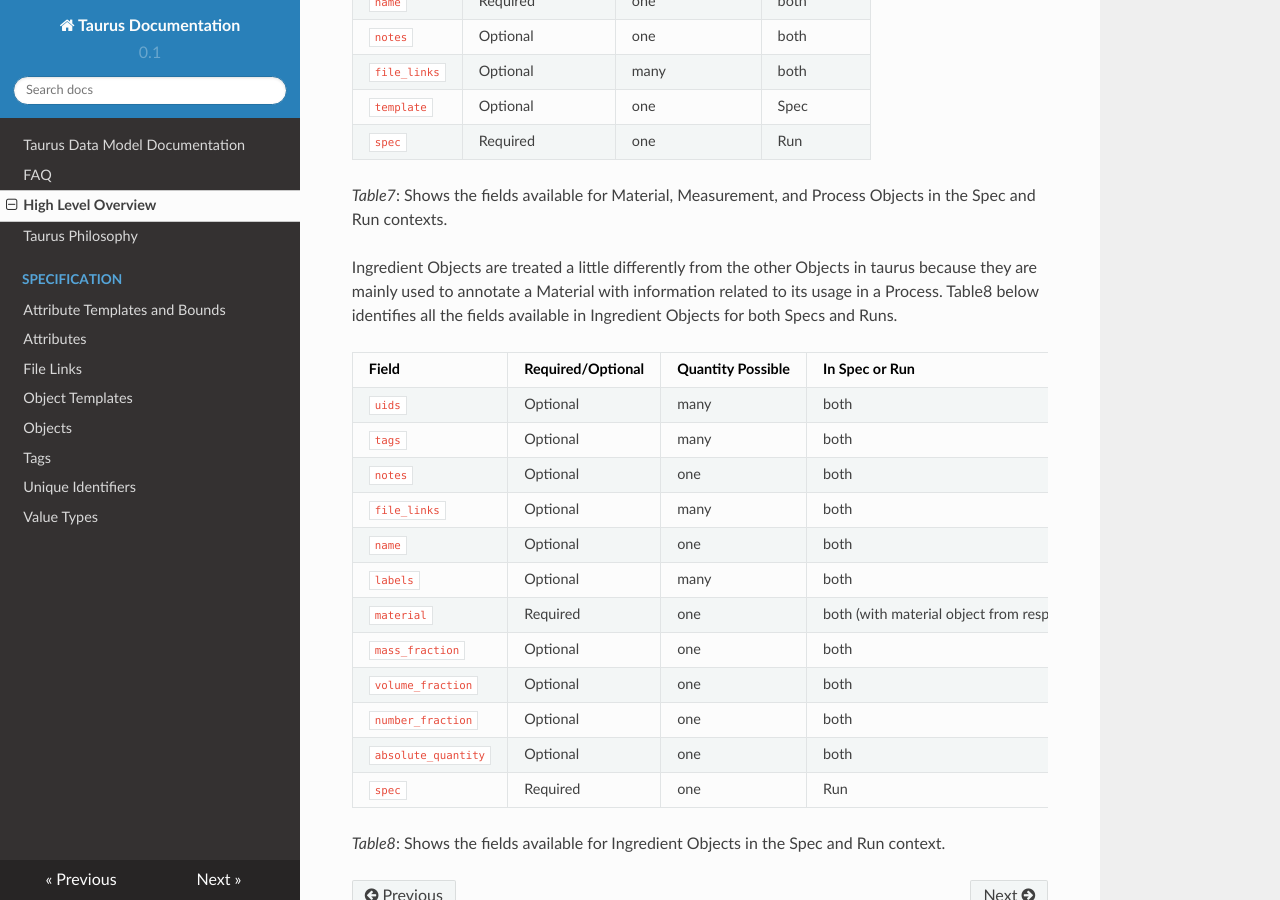
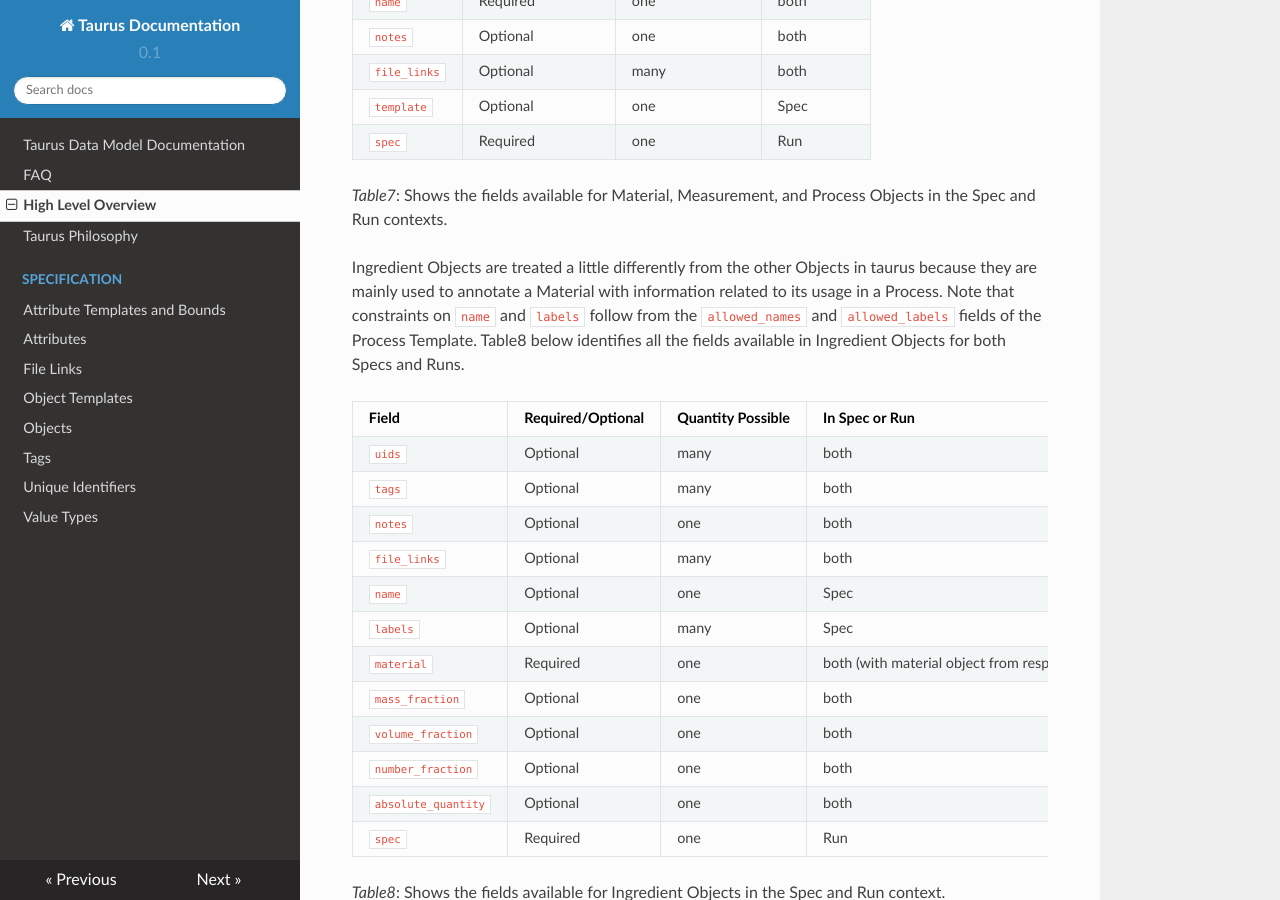
Before and after one commit to CitrineInformatics/gemd-docs, an MkDocs documentation site: the page built from docs/high-level-overview.md, in a window 1280 px wide and 900 px high, scrolled down 5927 px. Built offline with MkDocs 1.6.1, drawn with Linux system fonts in a browser that asks for light colours; nearby versions of some CDN libraries.

Commit message:
Update to reflect PLA-1678

```diff
--- a/docs/high-level-overview.md
+++ b/docs/high-level-overview.md
@@ -201,6 +201,7 @@ Field | Required/Optional | Quantity Possible | Spec or Run
 *Table7*: Shows the fields available for Material, Measurement, and Process Objects in the Spec and Run contexts.
 
 Ingredient Objects are treated a little differently from the other Objects in taurus because they are mainly used to annotate a Material with information related to its usage in a Process.
+Note that constraints on `name` and `labels` follow from the `allowed_names` and `allowed_labels` fields of the Process Template.
 Table8 below identifies all the fields available in Ingredient Objects for both Specs and Runs.
 
 Field | Required/Optional | Quantity Possible | In Spec or Run
@@ -209,8 +210,8 @@ Field | Required/Optional | Quantity Possible | In Spec or Run
 `tags` | Optional | many | both
 `notes` | Optional | one | both
 `file_links` | Optional | many | both
-`name` | Optional | one | both
-`labels` | Optional | many | both
+`name` | Optional | one | Spec
+`labels` | Optional | many | Spec
 `material` | Required | one | both (with material object from respective state)
 `mass_fraction` | Optional | one | both
 `volume_fraction`| Optional | one | both
```
Also changed, not shown: docs/specification/objects.md (+4 -7 lines).
